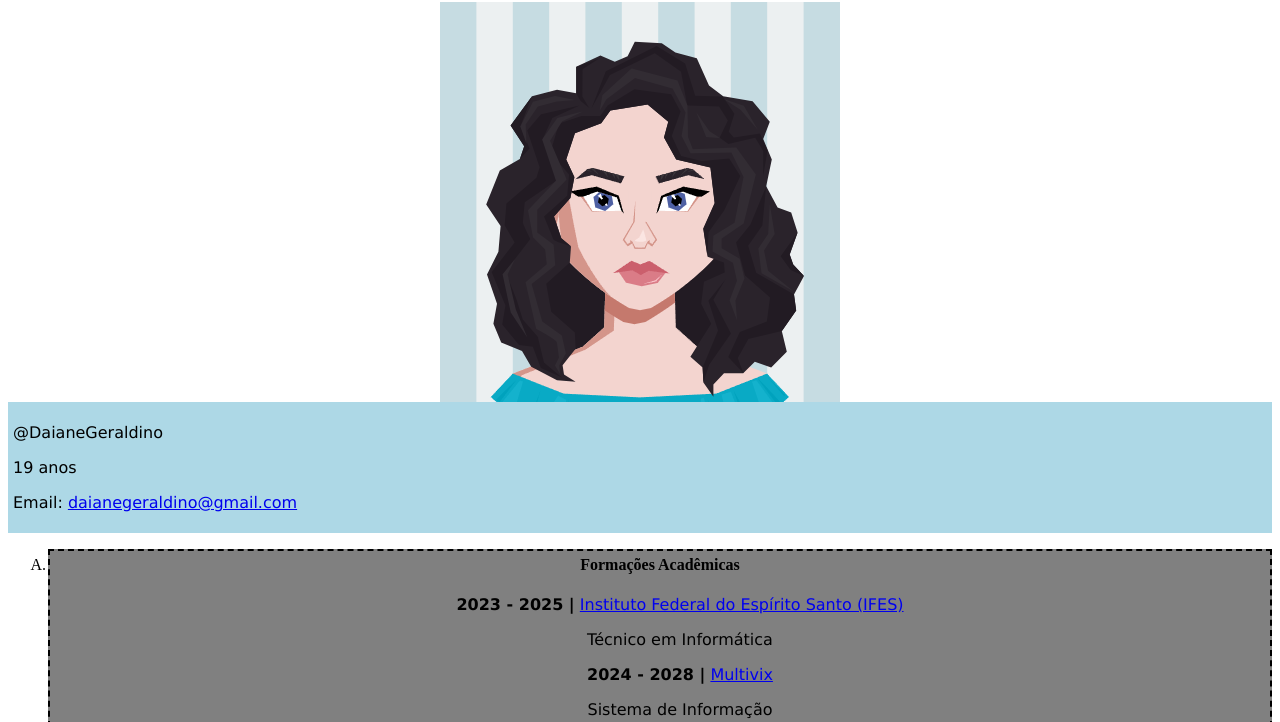
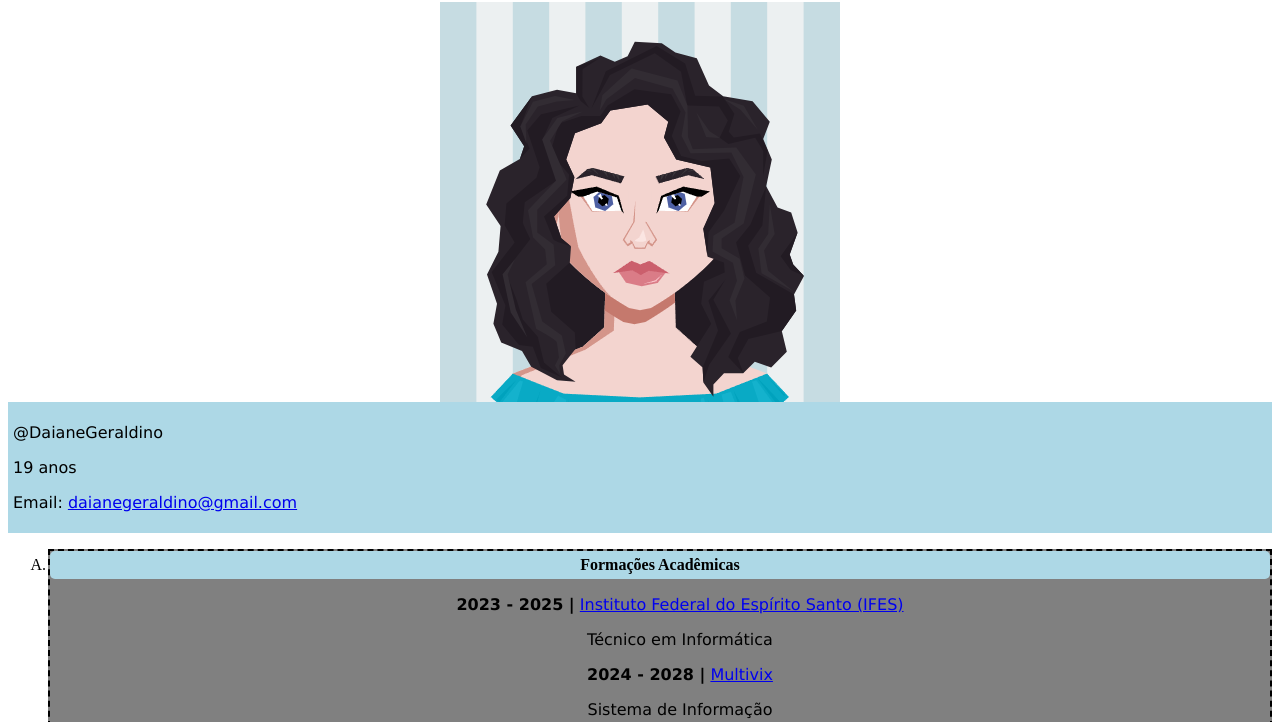
Before and after one commit to DaianeGeraldino/atividades, a plain HTML site: page index.html in a window 1280 px wide. Shown: the part 78-800 px from the top of the page. Drawn offline with Linux system fonts and the light colour scheme.

Commit message:
Update styles.css

```diff
--- a/styles/styles.css
+++ b/styles/styles.css
@@ -18,6 +18,10 @@ li {
     padding: 5px;
     border-radius: 5px;
     text-align: center;
+}
+
+.titulo {
+    background-color: lightblue;
 }
 
 li:hover {
```
